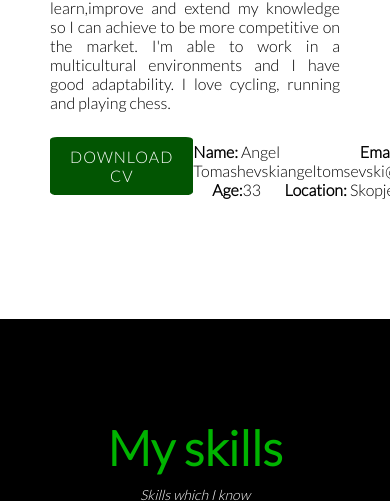
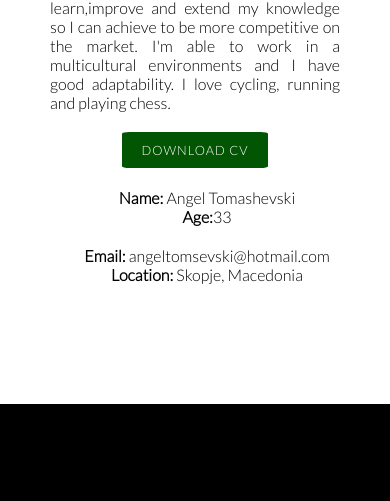
Before and after one commit to AngelTomashevski/portfolio, a website: page index.html in a window 390 px wide. Shown: the part 1705-2206 px from the top of the page. Drawn offline with Linux system fonts and the light colour scheme.

Commit message:
Changed responsive css code in style.css

```diff
--- a/style.css
+++ b/style.css
@@ -325,6 +325,8 @@ img {
   padding: 0.8rem;
 }
 
+/* RESPONSIVE WEB PAGE */
+
 @media (max-width: 991px) {
   header,
   header.sticky {
@@ -438,6 +440,19 @@ img {
     margin: 0 auto;
   }
 
+  .heading-bottom a {
+    font-size: 0.8rem;
+  }
+
+  .info {
+    padding-left: 1.5rem;
+  }
+
+  .heading-bottom {
+    justify-content: center;
+    flex-wrap: wrap;
+  }
+
   .skillsBox,
   .projectsBox {
     text-align: center;
```
